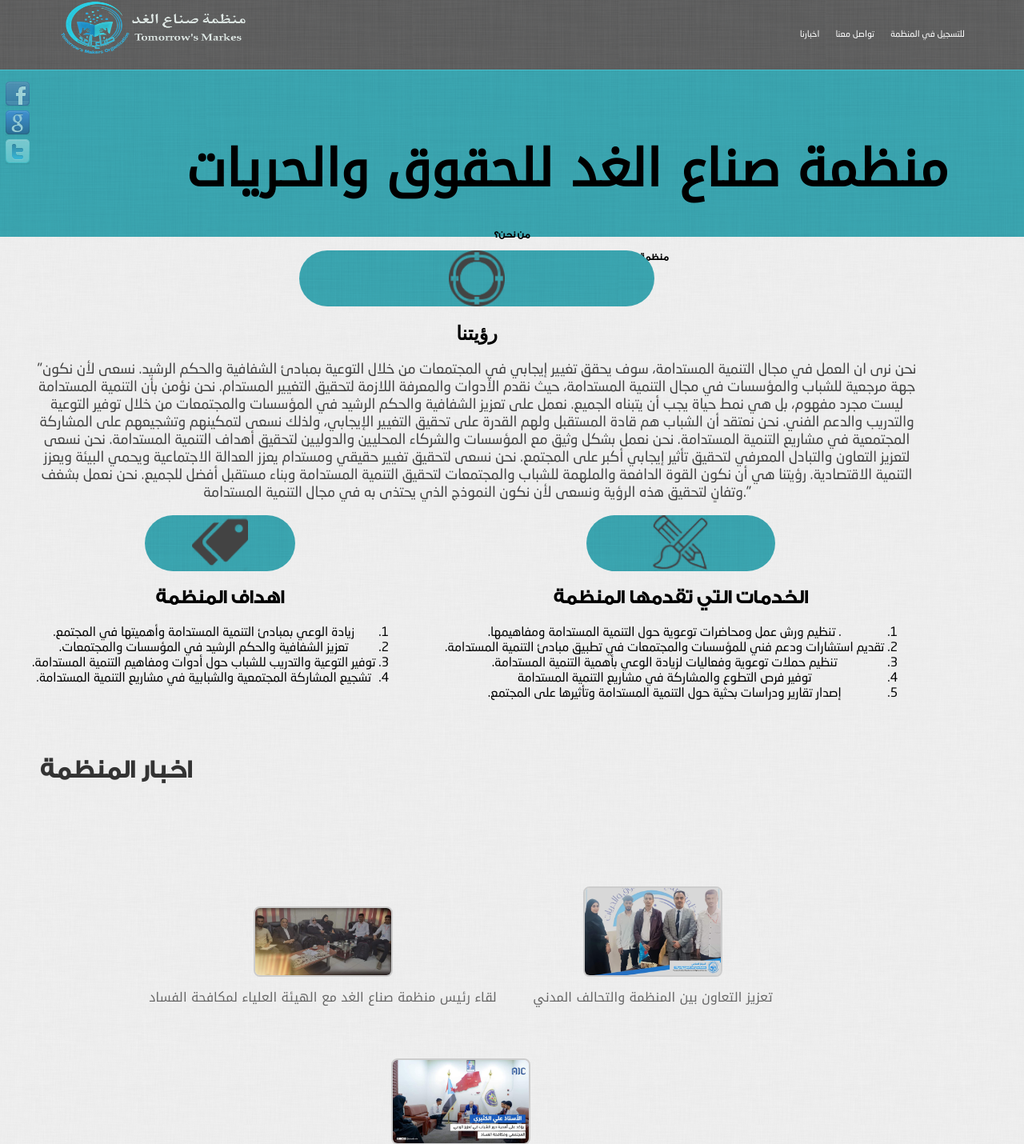
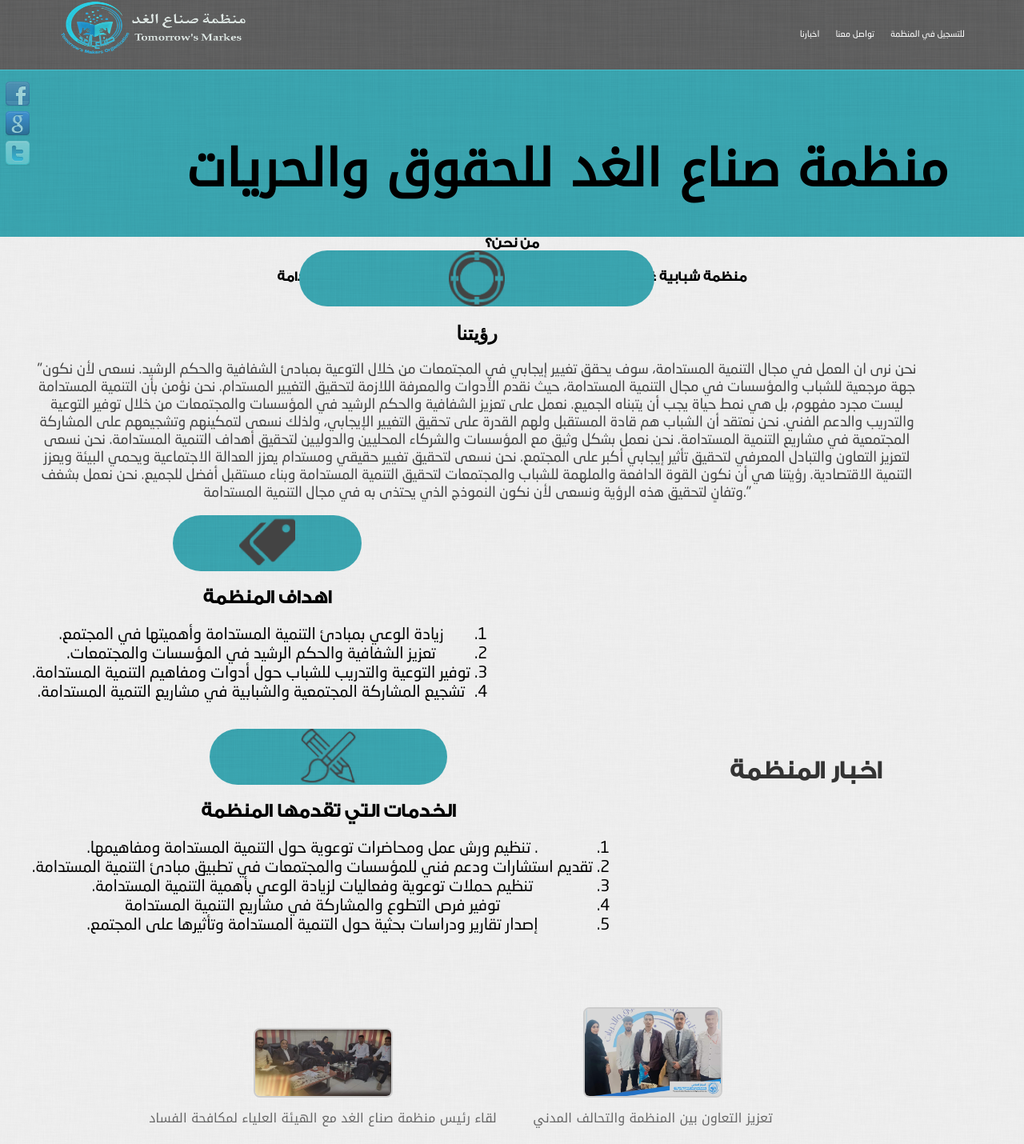
Before and after one commit to tomorrw2/markes, a PHP site: page / in a window 1280 px wide; the page is wider, and only the part inside the window is pictured. Shown: the top 1430 px of that part at 80% size. Run offline with PHP 8.4, Linux system fonts and the light colour scheme; some web fonts are replaced.

Commit message:
Update style.css

```diff
--- a/css/style.css
+++ b/css/style.css
@@ -83,17 +83,21 @@ body {
 	background-repeat: no-repeat;
 	font-family: ge-ss-med,tahoma;
 	text-align: center;
-	font-size: 70%;
+	font-size: 105%;
 	/* margin: 17px auto auto 40px; */
 
 }
 .hix {
 	font-family: DroidKufi-Regular,tahoma;
 	text-align: center;
+	font-size: 105%;
 	font-weight:bold;
 	margin-top: 7%;
     margin-right: -12%;
-    font-size: 3vw;
+
+}
+li{
+	font-size: 20px;
 }
 /* قسم التصميم وحدات النسب وتوسيع الهيكل ليكون متجاوبًا */
 .home {
```
